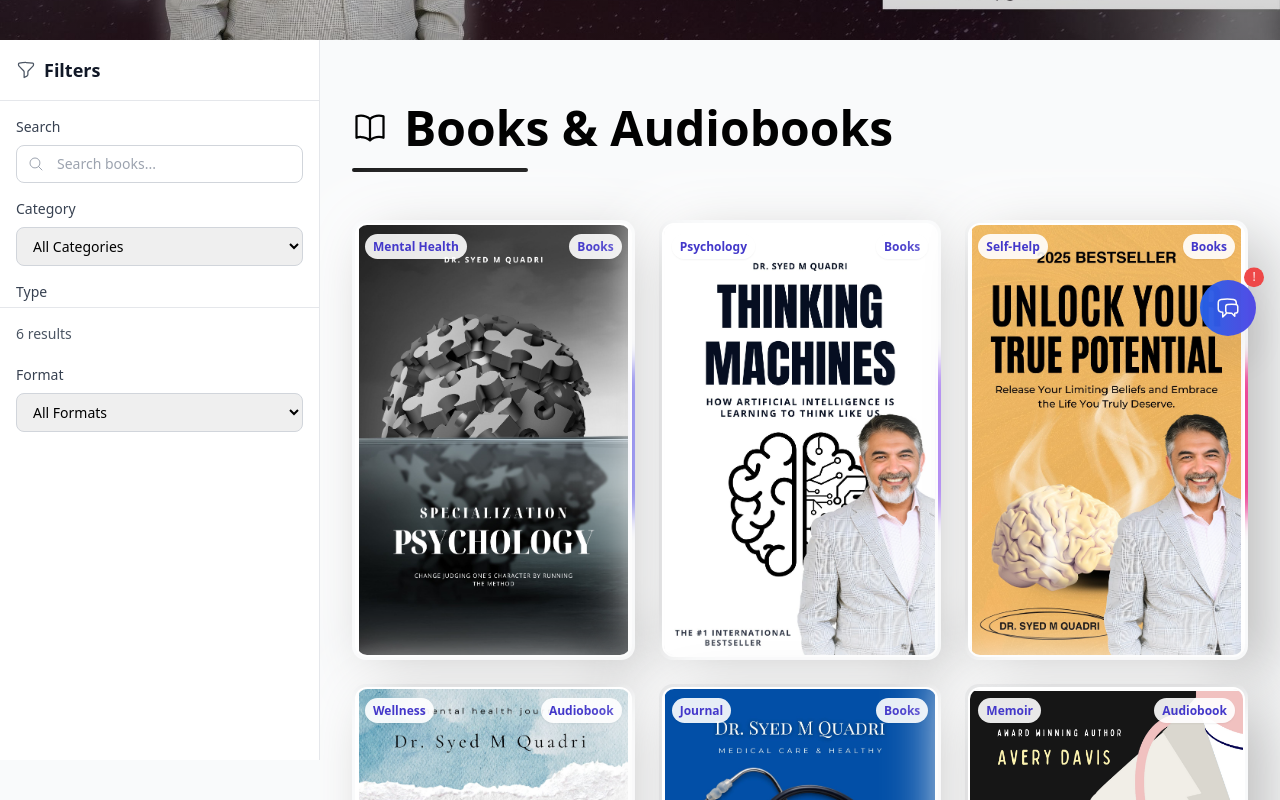
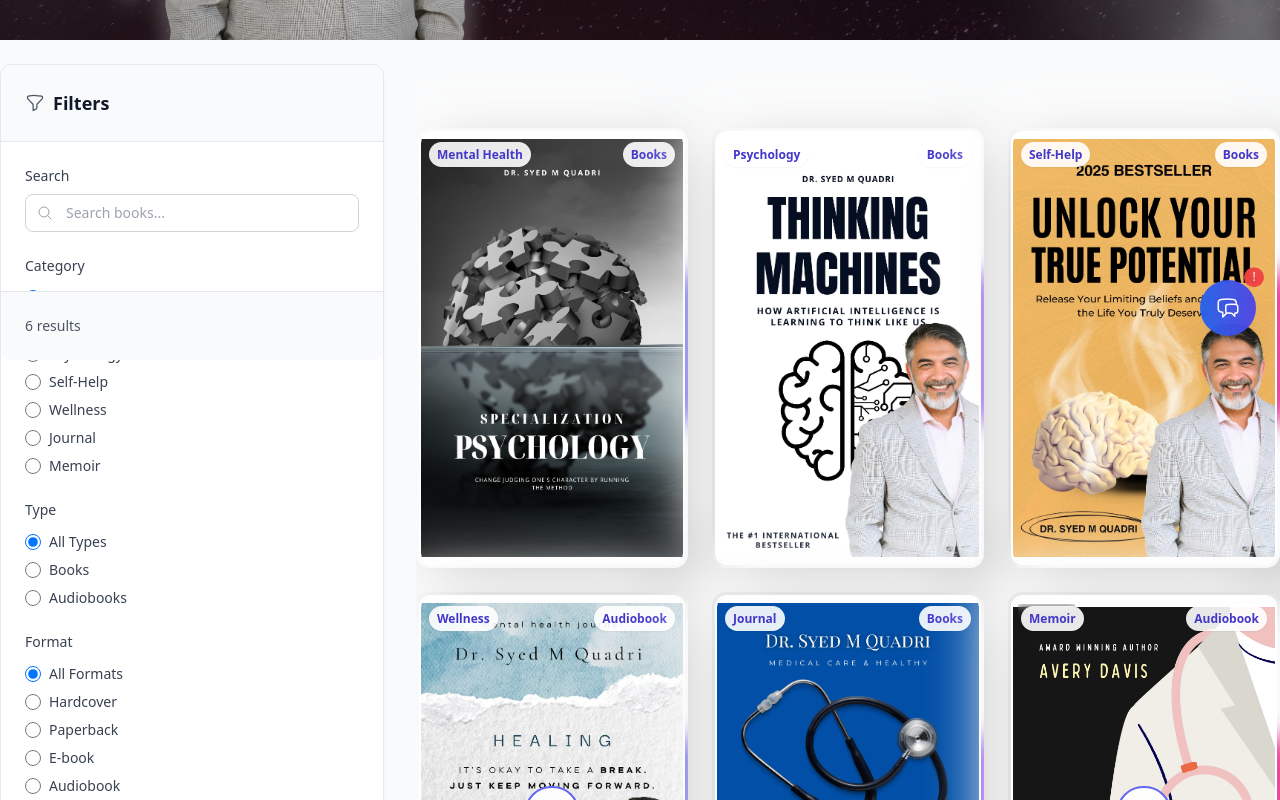
Before and after one commit to ajmal-stack/Dr-Sayyad-M-Quadri, a Next.js app in the folder client/: page /books in a window 1280 px wide. Shown: the part 440-1240 px from the top of the page. Built offline with nearby package versions, Linux system fonts and the light colour scheme.

Commit message:
Books Sidebar adjusted and banner images dem text removed

```diff
--- a/client/src/app/books/page.tsx
+++ b/client/src/app/books/page.tsx
@@ -58,9 +58,12 @@ const BooksPage = () => {
       {/* Hero Section */}
       <BooksHero />
 
+      {/* Main Content Container */}
+      <div className="max-w-[1600px] mx-auto">
         {/* Main Content with Sidebar Layout */}
-      <div className="lg:flex">
+        <div className="lg:flex lg:gap-6 xl:gap-8">
           {/* Sidebar */}
+          <div className="lg:w-80 xl:w-96 lg:flex-shrink-0">
             <BooksSidebar
               searchTerm={searchTerm}
               setSearchTerm={setSearchTerm}
@@ -74,9 +77,10 @@ const BooksPage = () => {
               formats={booksData.stats.formats}
               resultsCount={filteredItems.length}
             />
+          </div>
 
           {/* Main Content Area */}
-        <div className="flex-1 min-w-0">
+          <div className="flex-1 min-w-0 lg:pt-6">
             {/* Books Grid */}
             <BooksGrid items={filteredItems} className="bg-gray-50" />
 
@@ -85,6 +89,7 @@ const BooksPage = () => {
           </div>
         </div>
       </div>
+    </div>
   );
 };
 
--- a/client/src/components/ui/books/BooksGrid.tsx
+++ b/client/src/components/ui/books/BooksGrid.tsx
@@ -105,23 +105,23 @@ export default function BooksGrid({ items, className = '' }: BooksGridProps) {
         <div className='absolute bottom-60 right-1/3 w-2 h-2 bg-indigo-400/20 rounded-full animate-ping delay-1500' />
       </div>
 
-      <div className='max-w-none mx-auto px-3 xs:px-4 sm:px-6 lg:px-8 relative z-10'>
-        {/* Section Header */}
-        <div className='mb-8 xs:mb-10 sm:mb-12'>
+      <div className='max-w-none mx-auto px-3 xs:px-4 sm:px-6 lg:px-0 relative z-10'>
+        {/* Section Header - Only show on mobile */}
+        <div className='mb-8 xs:mb-10 sm:mb-12 lg:hidden'>
           <div className='flex items-center justify-between mb-6 xs:mb-8'>
             <div className='flex-1'>
               <h2 className='
-                text-2xl xs:text-3xl sm:text-4xl lg:text-5xl
+                text-2xl xs:text-3xl sm:text-4xl
                 font-bold text-slate-900 mb-2 xs:mb-3 sm:mb-4
                 flex items-center
               '>
                 <BookOpenIcon className='
-                  w-6 h-6 xs:w-7 xs:h-7 sm:w-8 sm:h-8 lg:w-9 lg:h-9
+                  w-6 h-6 xs:w-7 xs:h-7 sm:w-8 sm:h-8
                   mr-2 xs:mr-3 sm:mr-4 text-black
                 ' />
                 <span className='text-black'>Books & Audiobooks</span>
               </h2>
-              <div className='h-1 w-24 xs:w-28 sm:w-36 lg:w-44 bg-black rounded-full'></div>
+              <div className='h-1 w-24 xs:w-28 sm:w-36 bg-black rounded-full'></div>
             </div>
           </div>
         </div>
--- a/client/src/components/ui/books/BooksSidebar.tsx
+++ b/client/src/components/ui/books/BooksSidebar.tsx
@@ -53,9 +53,9 @@ export default function BooksSidebar({
     selectedType !== 'All Types';
 
   const SidebarContent = () => (
-    <div className="h-full bg-white border-r border-gray-200 flex flex-col">
+    <div className="h-full lg:h-auto bg-white border-r lg:border border-gray-200 lg:rounded-xl lg:shadow-sm flex flex-col">
       {/* Header */}
-      <div className="p-4 border-b border-gray-200 bg-white sticky top-0 z-10">
+      <div className="p-4 lg:p-6 border-b border-gray-200 bg-white lg:bg-gray-50 lg:rounded-t-xl sticky top-0 z-10">
         <div className="flex items-center justify-between">
           <h2 className="text-lg font-semibold text-gray-900 flex items-center">
             <FunnelIcon className="w-5 h-5 mr-2 text-gray-600" />
@@ -71,7 +71,7 @@ export default function BooksSidebar({
       </div>
 
       {/* Filter Content */}
-      <div className="flex-1 p-4 space-y-4 overflow-y-auto">
+      <div className="flex-1 p-4 lg:p-6 space-y-6 overflow-y-auto">
         {/* Search */}
         <div>
           <label className="block text-sm font-medium text-gray-700 mb-2">Search</label>
@@ -97,52 +97,110 @@ export default function BooksSidebar({
 
         {/* Category */}
         <div>
-          <label className="block text-sm font-medium text-gray-700 mb-2">Category</label>
-          <select
-            value={selectedCategory}
-            onChange={(e) => setSelectedCategory(e.target.value)}
-            className="w-full px-3 py-2 border border-gray-300 rounded-lg text-sm focus:ring-2 focus:ring-blue-500 focus:border-transparent"
-          >
-            <option value="All Categories">All Categories</option>
+          <label className="block text-sm font-medium text-gray-700 mb-3">Category</label>
+          <div className="space-y-2">
+            <label className="flex items-center">
+              <input
+                type="radio"
+                name="category"
+                value="All Categories"
+                checked={selectedCategory === 'All Categories'}
+                onChange={(e) => setSelectedCategory(e.target.value)}
+                className="w-4 h-4 text-blue-600 bg-gray-100 border-gray-300 focus:ring-blue-500 focus:ring-2"
+              />
+              <span className="ml-2 text-sm text-gray-700">All Categories</span>
+            </label>
             {categories.filter(cat => cat !== 'All Books').map(category => (
-              <option key={category} value={category}>{category}</option>
+              <label key={category} className="flex items-center">
+                <input
+                  type="radio"
+                  name="category"
+                  value={category}
+                  checked={selectedCategory === category}
+                  onChange={(e) => setSelectedCategory(e.target.value)}
+                  className="w-4 h-4 text-blue-600 bg-gray-100 border-gray-300 focus:ring-blue-500 focus:ring-2"
+                />
+                <span className="ml-2 text-sm text-gray-700">{category}</span>
+              </label>
             ))}
-          </select>
+          </div>
         </div>
 
         {/* Type */}
         <div>
-          <label className="block text-sm font-medium text-gray-700 mb-2">Type</label>
-          <select
-            value={selectedType}
-            onChange={(e) => setSelectedType(e.target.value)}
-            className="w-full px-3 py-2 border border-gray-300 rounded-lg text-sm focus:ring-2 focus:ring-blue-500 focus:border-transparent"
-          >
-            <option value="All Types">All Types</option>
-            <option value="Books">Books</option>
-            <option value="Audiobook">Audiobooks</option>
-          </select>
+          <label className="block text-sm font-medium text-gray-700 mb-3">Type</label>
+          <div className="space-y-2">
+            <label className="flex items-center">
+              <input
+                type="radio"
+                name="type"
+                value="All Types"
+                checked={selectedType === 'All Types'}
+                onChange={(e) => setSelectedType(e.target.value)}
+                className="w-4 h-4 text-blue-600 bg-gray-100 border-gray-300 focus:ring-blue-500 focus:ring-2"
+              />
+              <span className="ml-2 text-sm text-gray-700">All Types</span>
+            </label>
+            <label className="flex items-center">
+              <input
+                type="radio"
+                name="type"
+                value="Books"
+                checked={selectedType === 'Books'}
+                onChange={(e) => setSelectedType(e.target.value)}
+                className="w-4 h-4 text-blue-600 bg-gray-100 border-gray-300 focus:ring-blue-500 focus:ring-2"
+              />
+              <span className="ml-2 text-sm text-gray-700">Books</span>
+            </label>
+            <label className="flex items-center">
+              <input
+                type="radio"
+                name="type"
+                value="Audiobook"
+                checked={selectedType === 'Audiobook'}
+                onChange={(e) => setSelectedType(e.target.value)}
+                className="w-4 h-4 text-blue-600 bg-gray-100 border-gray-300 focus:ring-blue-500 focus:ring-2"
+              />
+              <span className="ml-2 text-sm text-gray-700">Audiobooks</span>
+            </label>
+          </div>
         </div>
 
         {/* Format */}
         <div>
-          <label className="block text-sm font-medium text-gray-700 mb-2">Format</label>
-          <select
-            value={selectedFormat}
-            onChange={(e) => setSelectedFormat(e.target.value)}
-            className="w-full px-3 py-2 border border-gray-300 rounded-lg text-sm focus:ring-2 focus:ring-blue-500 focus:border-transparent"
-          >
-            <option value="All Formats">All Formats</option>
+          <label className="block text-sm font-medium text-gray-700 mb-3">Format</label>
+          <div className="space-y-2">
+            <label className="flex items-center">
+              <input
+                type="radio"
+                name="format"
+                value="All Formats"
+                checked={selectedFormat === 'All Formats'}
+                onChange={(e) => setSelectedFormat(e.target.value)}
+                className="w-4 h-4 text-blue-600 bg-gray-100 border-gray-300 focus:ring-blue-500 focus:ring-2"
+              />
+              <span className="ml-2 text-sm text-gray-700">All Formats</span>
+            </label>
             {formats.map(format => (
-              <option key={format} value={format}>{format}</option>
+              <label key={format} className="flex items-center">
+                <input
+                  type="radio"
+                  name="format"
+                  value={format}
+                  checked={selectedFormat === format}
+                  onChange={(e) => setSelectedFormat(e.target.value)}
+                  className="w-4 h-4 text-blue-600 bg-gray-100 border-gray-300 focus:ring-blue-500 focus:ring-2"
+                />
+                <span className="ml-2 text-sm text-gray-700">{format}</span>
+              </label>
             ))}
-          </select>
+          </div>
         </div>
 
       </div>
 
       {/* Sticky Footer - Results and Clear */}
-      <div className="p-4 border-t border-gray-200 bg-white sticky bottom-0">
+      <div className="p-4 lg:p-6 border-t border-gray-200 bg-white lg:bg-gray-50 lg:rounded-b-xl sticky bottom-0">
         <div className="flex items-center justify-between">
           <span className="text-sm text-gray-600">
             {resultsCount} result{resultsCount !== 1 ? 's' : ''}
@@ -184,13 +242,14 @@ export default function BooksSidebar({
 
             {/* Sidebar */}
       <div className={`
-        fixed lg:sticky
-        top-0 lg:top-20
-        left-0 h-screen lg:h-[calc(100vh-5rem)]
-        w-80 lg:w-72 xl:w-80
+        fixed lg:static
+        top-0 lg:top-0
+        left-0 h-screen lg:h-auto
+        w-80 lg:w-full
         z-50 lg:z-10
         transform lg:transform-none transition-transform duration-300 ease-in-out
         ${isSidebarOpen ? 'translate-x-0' : '-translate-x-full lg:translate-x-0'}
+        lg:mt-6
         ${className}
       `}>
         <SidebarContent />
```
Also changed, not shown: client/public/banner/books banner1.jpg. Lines whose indentation alone changed are shown as unchanged.
